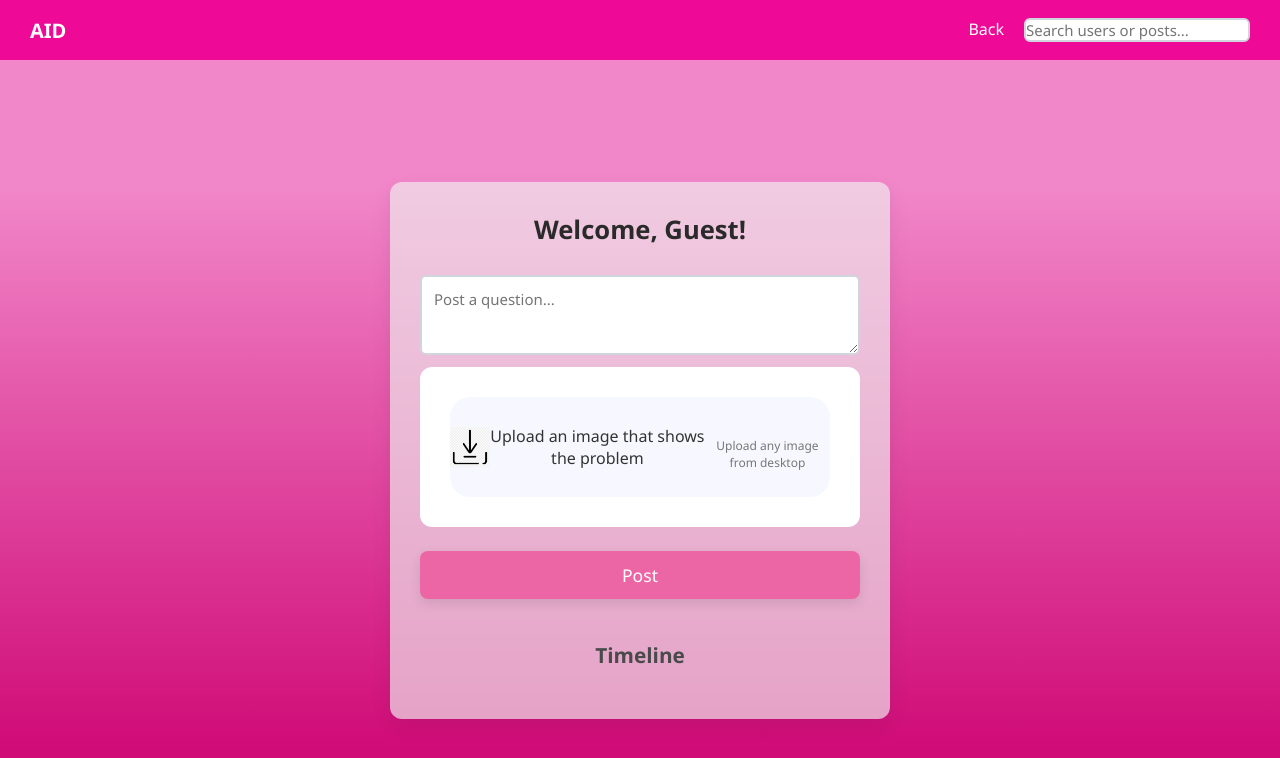
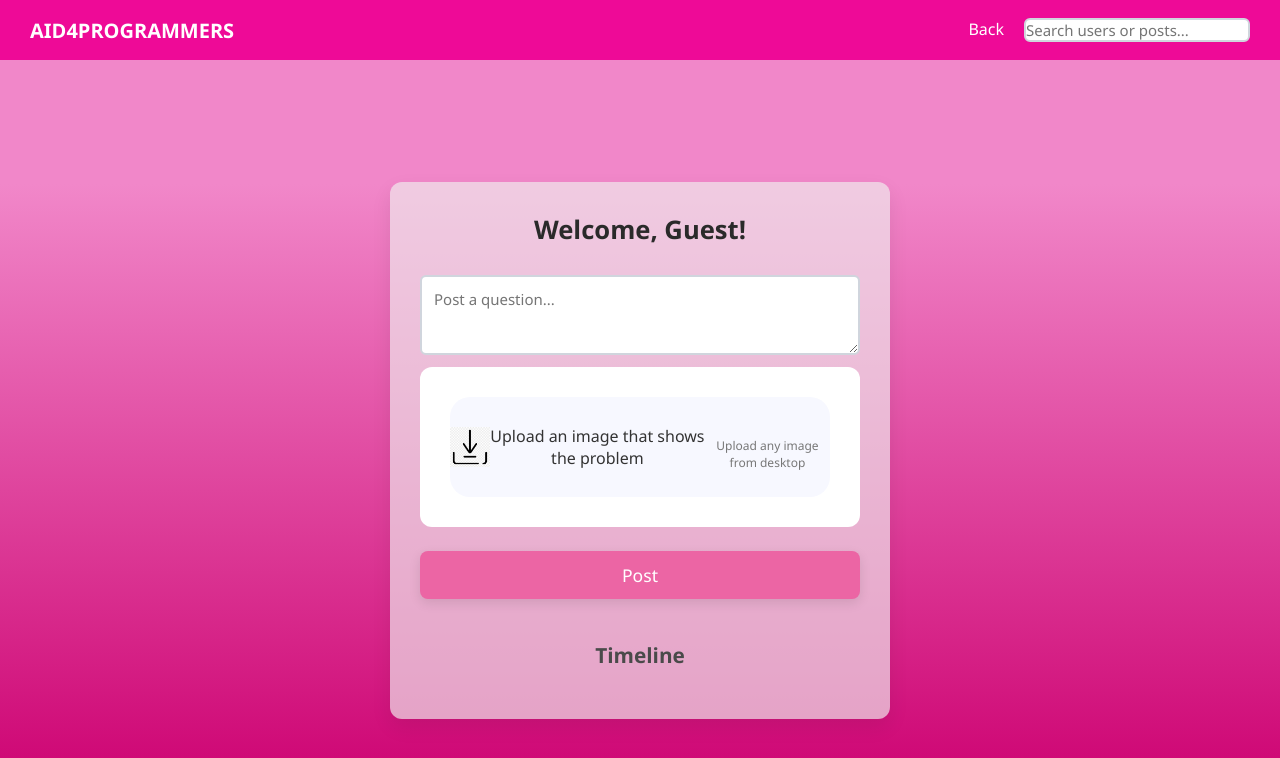
Before and after one commit to mujadeuuu/AID4PROGRAMMERS, a website: page timeline.html in a window 1280 px wide. Drawn offline with Linux system fonts and the light colour scheme; no server answers.

Commit message:
Update timeline.html with new navbar title

```diff
--- a/timeline.html
+++ b/timeline.html
@@ -30,7 +30,7 @@
 
 
       <nav class="navbar">
-  <div class="nav-title">AID</div>
+  <div class="nav-title">AID4PROGRAMMERS</div>
   <ul class="nav-options">
     <li class="home"><a href="index.html">Back</a></li>
     <li>  <input type="search" id="searchInput" placeholder="Search users or posts..."> </li>
```
